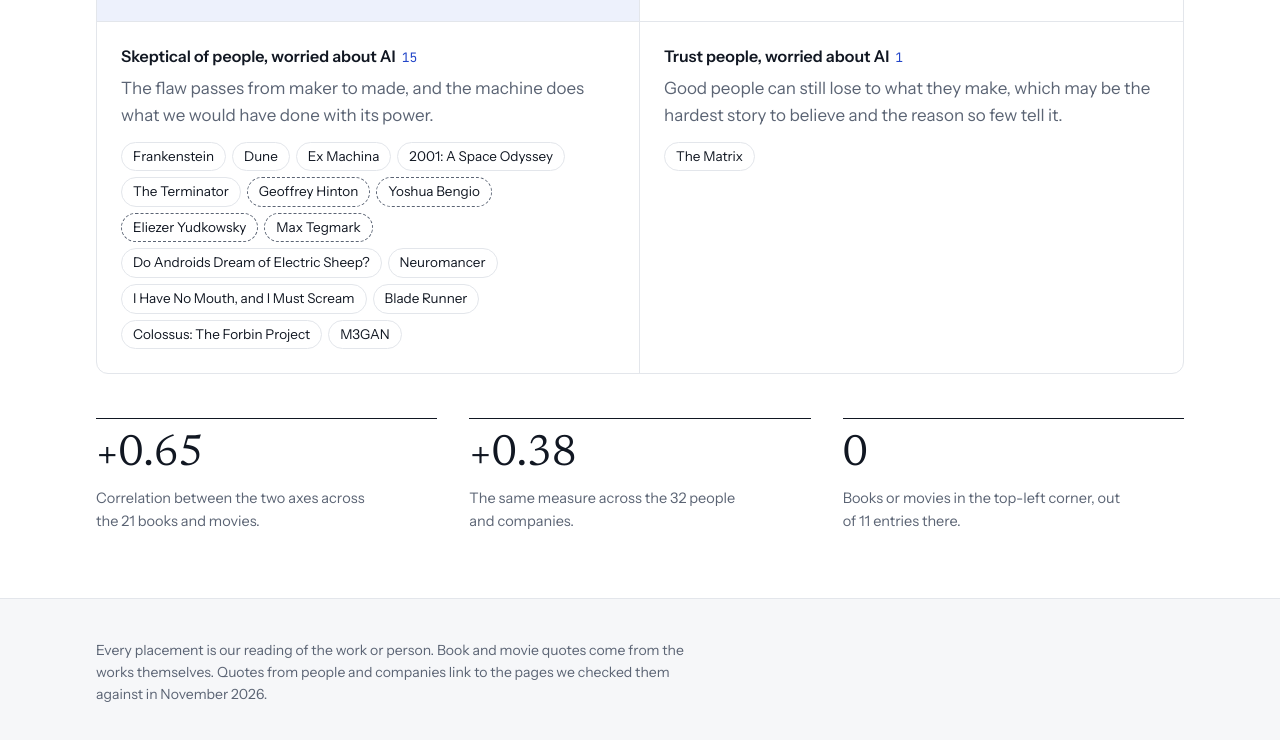
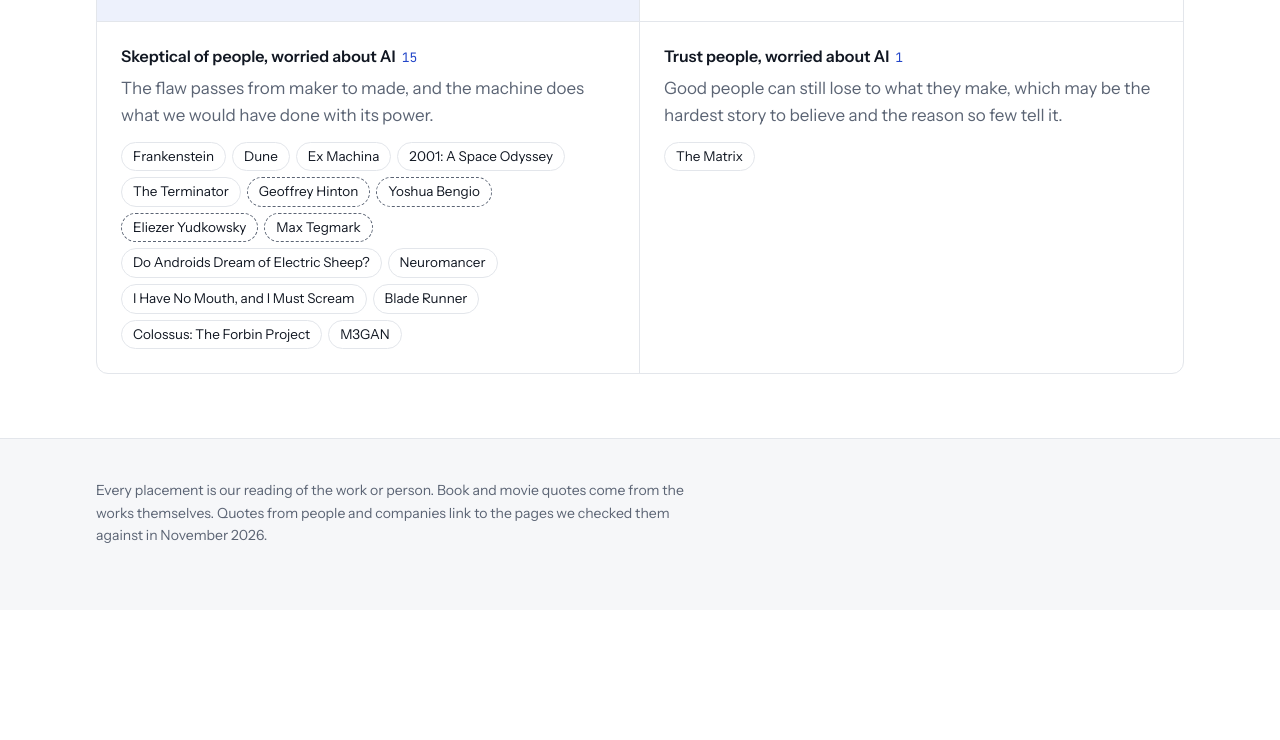
Before and after one commit to sirpravnp/ai-compass, a plain HTML site: page index.html in a window 1280 px wide. Shown: the part 4421-5161 px from the top of the page. After the commit the page ends 5031 px from the top, so only its background shows below. Drawn offline with Linux system fonts and the light colour scheme.

Commit message:
Remove the correlation stats row from the findings section
Co-Authored-By: Claude Opus 5.5 <noreply@anthropic.com>
Claude-Session: https://claude.ai/code/session_01NFRYNCMgssM52Zx8FiryY4

```diff
--- a/index.html
+++ b/index.html
@@ -264,10 +264,6 @@ svg .you-lbl { font: 600 12px var(--font-body); fill: var(--accent); paint-order
 .chip { font-size: 13.5px; padding: 3px 11px; border: 1px solid var(--line); background: var(--bg); border-radius: 999px; }
 .chip.real { border-style: dashed; border-color: var(--muted); }
 .quad.hl { background: var(--accent-soft); }
-.stats { display: grid; grid-template-columns: repeat(3, minmax(0, 1fr)); gap: 32px; margin: 44px 0 0; }
-.stat { border-top: 1px solid var(--ink); padding-top: 14px; }
-.stat .n { font-family: var(--font-display); font-size: 44px; line-height: 1; font-variant-numeric: tabular-nums lining-nums; }
-.stat .l { font-size: 14.5px; color: var(--muted); margin-top: 10px; max-width: 30ch; }
 .finding { margin-top: 44px; }
 
 footer.colophon { border-top: 1px solid var(--line); background: var(--surface); padding-block: 40px 64px; font-size: 14px; color: var(--muted); }
@@ -292,7 +288,7 @@ footer.colophon p + p { margin-top: 10px; }
   body { font-size: 16px; }
   .hero { padding-block: 44px 40px; }
   section.block { padding-block: 48px; }
-  .axes, .quads, .stats, .gaz-cols { grid-template-columns: minmax(0, 1fr); }
+  .axes, .quads, .gaz-cols { grid-template-columns: minmax(0, 1fr); }
   .quad:nth-child(odd) { border-right: 0; }
   .quad:nth-child(3) { border-bottom: 1px solid var(--line); }
   .opts { grid-template-columns: minmax(0, 1fr); gap: 6px; }
@@ -425,7 +421,6 @@ footer.colophon p + p { margin-top: 10px; }
         </div>
       </div>
       <div class="quads" id="quads"></div>
-      <div class="stats" id="stats"></div>
     </div>
   </section>
 </main>
@@ -631,13 +626,6 @@ footer.colophon p + p { margin-top: 10px; }
     sw: "You're skeptical of people, and worried about AI.",
     se: "You think people are mostly decent, and you're still worried about AI."
   };
-  function pearson(list) {
-    var n = list.length, mx = 0, my = 0, sxy = 0, sxx = 0, syy = 0;
-    list.forEach(function (c) { mx += c.H; my += c.A; });
-    mx /= n; my /= n;
-    list.forEach(function (c) { sxy += (c.H - mx) * (c.A - my); sxx += (c.H - mx) * (c.H - mx); syy += (c.A - my) * (c.A - my); });
-    return sxy / Math.sqrt(sxx * syy);
-  }
 
   /* How each entry would answer the 16 scored statements, judged from the evidence on its card.
      Letters: S strongly agree, a agree, n not sure, d disagree, D strongly disagree. First 8 = human nature, last 8 = AI. */
@@ -970,16 +958,7 @@ footer.colophon p + p { margin-top: 10px; }
       h += '</div></div>';
     });
     $("quads").innerHTML = h;
-
-    var fiction = all.filter(function (c) { return isFiction(c.it); });
-    var real = all.filter(function (c) { return !isFiction(c.it); });
-    var f = function (r) { return (r >= 0 ? "+" : "\u2212") + Math.abs(r).toFixed(2); };
-    $("stats").innerHTML =
-      '<div class="stat"><div class="n">' + f(pearson(fiction)) + '</div><p class="l">Correlation between the two axes across the ' + fiction.length + ' books and movies.</p></div>' +
-      '<div class="stat"><div class="n">' + f(pearson(real)) + '</div><p class="l">The same measure across the ' + real.length + ' people and companies.</p></div>' +
-      '<div class="stat"><div class="n">' + Q.nw.filter(isFictionC).length + '</div><p class="l">Books or movies in the top-left corner, out of ' + Q.nw.length + ' entries there.</p></div>';
   }
-  function isFictionC(it) { return isFiction(it); }
 
   /* ---------- Boot ---------- */
   renderFilters();
```
